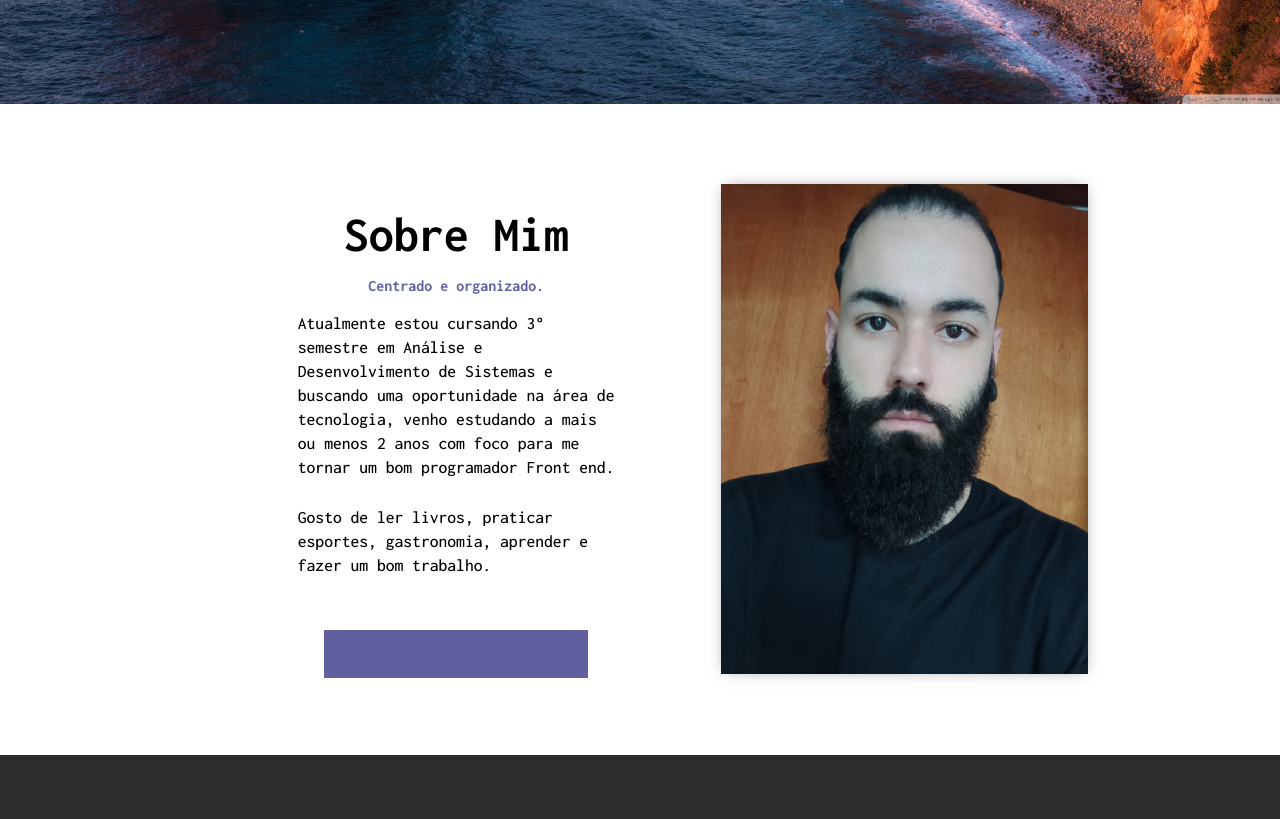
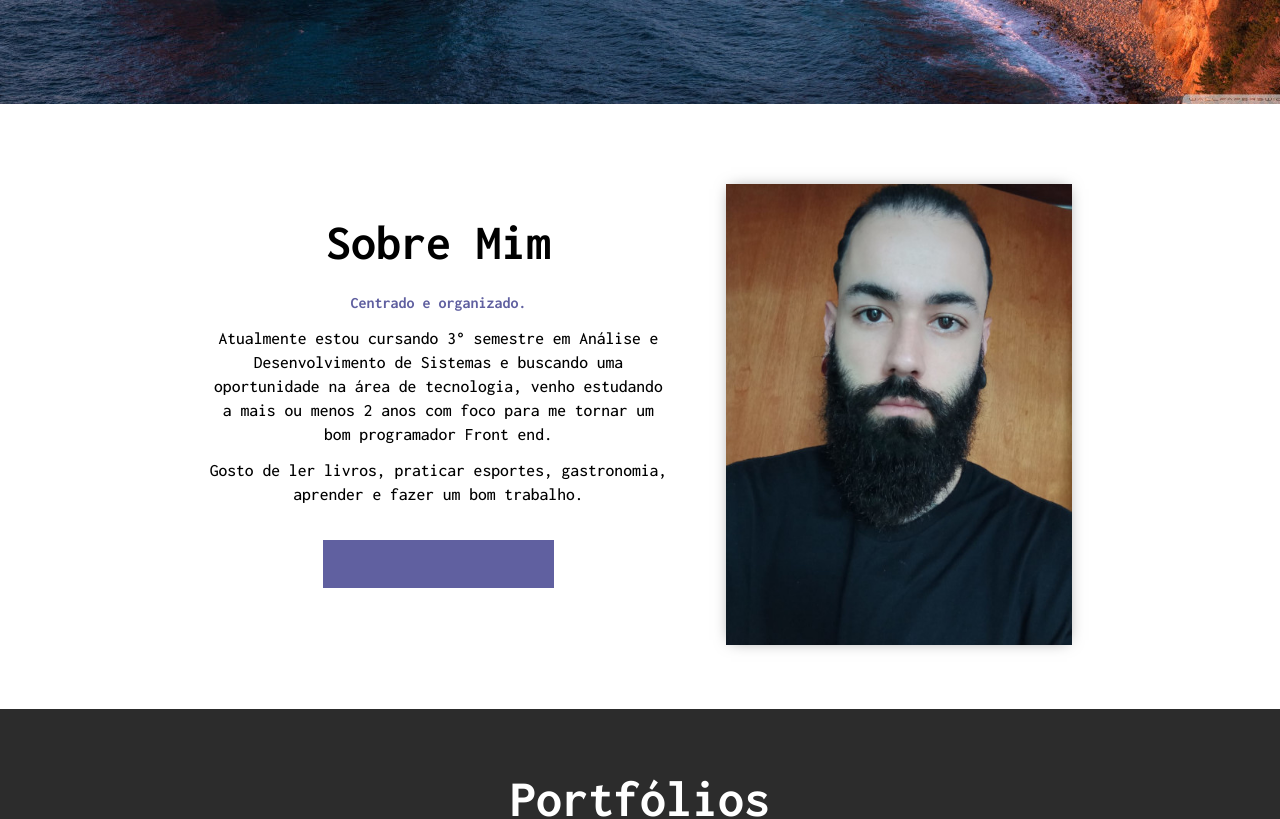
Before and after one commit to RodrigoMelloFernandes/Portfolio, a React (Create React App) app in the folder portfolio/: page / in a window 1280 px wide. Shown: the part 680-1499 px from the top of the page. Built offline with nearby package versions, Linux system fonts and the light colour scheme.

Commit message:
AboutMe Refactor ok

```diff
--- a/portfolio/src/components/Button/Button.module.scss
+++ b/portfolio/src/components/Button/Button.module.scss
@@ -7,8 +7,8 @@
   align-self: flex-start;
   //--------------------Desktop----------------------------->
   @include for-desktop-only {
-    margin-bottom: 2.5%;
+    align-self: center;
     margin-top: 5%;
-    align-self: center;
+    margin-bottom: 5%;
   }
 }
--- a/portfolio/src/pages/AboutMe/AboutMe.module.scss
+++ b/portfolio/src/pages/AboutMe/AboutMe.module.scss
@@ -6,33 +6,33 @@
   @include alignItems-justifyContent(center, center);
   //--------------------Desktop----------------------------->
   @include for-desktop-only {
-    @include display-flexDirection(flex, row);
-    @include alignItems-justifyContent(flex-start, space-around);
-    @include width-height(100%, 0);
-    padding-left: 15%;
-    padding-right: 15%;
+    @include display-flexDirection(flex, column);
+    @include alignItems-justifyContent(flex-start, center);
+
   }
 
-  &__TitleBox{
+
+
+  &__TitleBoxAndImg{
     @include display-flexDirection(flex, column);
     @include alignItems-justifyContent(center, center);
     //--------------------Desktop----------------------------->
     @include for-desktop-only {
+      @include display-flexDirection(flex, row);
+      @include alignItems-justifyContent(center, center);
+    }
+
+    &___titleBox{
+      //--------------------Desktop----------------------------->
+      @include for-desktop-only{
         @include display-flexDirection(flex, column);
         @include alignItems-justifyContent(center, center);
-      @include width-height(60%, 0);
+        @include width-height(40%, 0);
+        margin-right: 5%;
       }
-
       &___firstTitleComponent{
         @extend .titleh3;
-      padding-top: 5%;
         padding-bottom: 5%;
-      //--------------------Desktop----------------------------->
-      @include for-desktop-only {
-        @include width-height(60%, 0);
-        padding-bottom: 2.5%;
-      }
-
       }
 
       &___secondTitle{
@@ -41,19 +41,18 @@
 
       &___content{
         @extend .content;
+
+      }
+    }
+
+
+    &___img{
+      @include width-height(100%, 0);
+      box-shadow: 0px 0px 15px -5px rgba(0, 0, 0, 0.5);
       //--------------------Desktop----------------------------->
       @include for-desktop-only {
-        @include width-height(60%, 0);
+      @include width-height(30%, 0);
       }
     }
   }
-
-  &__img{
-    @include width-height(60%, 0);
-    box-shadow: 0px 0px 15px -5px rgba(0, 0, 0, 0.5);
-    //--------------------Desktop----------------------------->
-    @include for-desktop-only {
-      @include width-height(41%, 0);
 }
-  }
-}
--- a/portfolio/src/pages/AboutMe/index.tsx
+++ b/portfolio/src/pages/AboutMe/index.tsx
@@ -1,30 +1,32 @@
 import styles from './AboutMe.module.scss';
-import fotoAtual from '../../assets/aboutMe/FotoAtual.jpg';
+import fotoAtual from '../../assets/aboutMe/FotoAtual2.jpg';
 import Button from '../../components/Button';
 
 export default function AboutMe () {
   return (
     <section className={styles.aboutMe}>
-      <div className={styles.aboutMe__TitleBox}>
-        <h3 className={styles.aboutMe__TitleBox___firstTitleComponent}>
+      <div className={styles.aboutMe__TitleBoxAndImg}>
+        <div className={styles.aboutMe__TitleBoxAndImg___titleBox}>
+          <h3 className={styles.aboutMe__TitleBoxAndImg___titleBox___firstTitleComponent}>
             Sobre Mim
           </h3>
-        <h4 className={styles.aboutMe__TitleBox___secondTitle}>
+          <h4 className={styles.aboutMe__TitleBoxAndImg___titleBox___secondTitle}>
             Centrado e organizado.
           </h4>
-        <p className={styles.aboutMe__TitleBox___content}>
+          <p className={styles.aboutMe__TitleBoxAndImg___titleBox___content}>
             Atualmente estou cursando 3° semestre em Análise e Desenvolvimento de
             Sistemas e buscando uma oportunidade na área de tecnologia, venho
             estudando a mais ou menos 2 anos com foco para me tornar um bom
             programador Front end.
           </p>
-        <p className={styles.aboutMe__TitleBox___content}>
+          <p className={styles.aboutMe__TitleBoxAndImg___titleBox___content}>
             Gosto de ler livros, praticar esportes, gastronomia, aprender e fazer
             um bom trabalho.
           </p>
           <Button></Button>
         </div>
-      <img src={fotoAtual} className={styles.aboutMe__img}/>
+        <img src={fotoAtual} className={styles.aboutMe__TitleBoxAndImg___img}/>
+      </div>
     </section>
   );
 }
--- a/portfolio/src/scss/components/Subtitles/Subtitle.scss
+++ b/portfolio/src/scss/components/Subtitles/Subtitle.scss
@@ -3,7 +3,11 @@
 .content{
   font-size: 1.1rem;
   font-weight: 500;
-  margin-bottom: $m5;
   line-height: 1.5rem;
   text-align: start;
+  //--------------------Desktop----------------------------->
+  @include for-desktop-only {
+    text-align: center;
+    margin-bottom: 2.5%;
+  }
 }
```
Also changed, not shown: portfolio/src/assets/aboutMe/FotoAtual2.jpg (added). Lines whose indentation alone changed are shown as unchanged.
